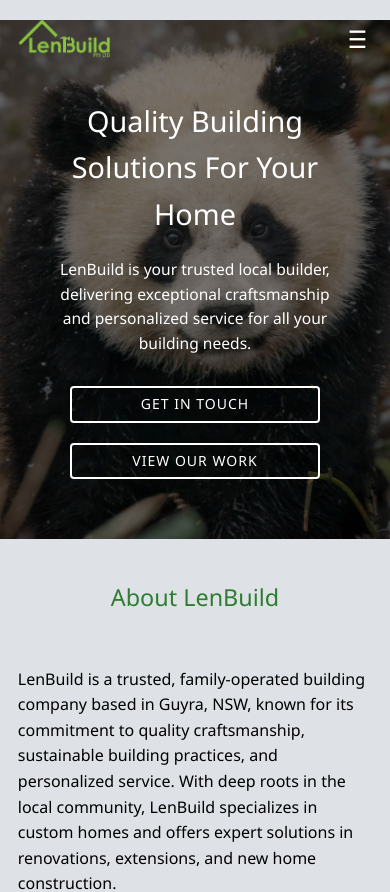
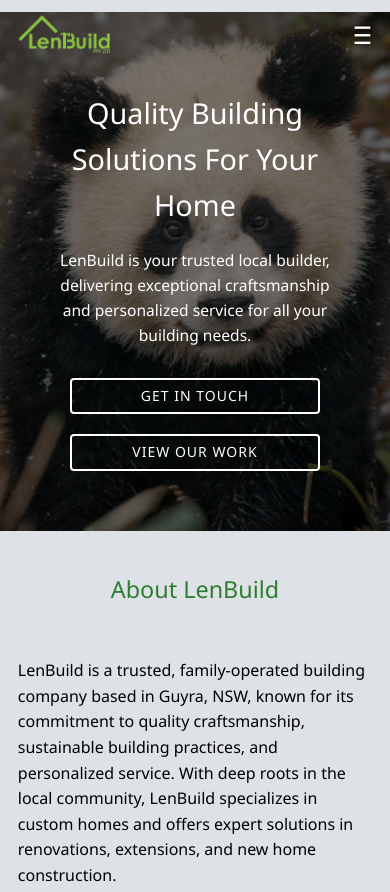
Before and after one commit to Lyfe4/LenBuild, a React (Create React App) app in the folder lenbuild/: page / in a window 390 px wide. Shown: the top 892 px of the page. Built offline with nearby package versions, Linux system fonts and the light colour scheme.

Commit message:
fixed white gap in mobile layout

```diff
--- a/lenbuild/src/components/Header/Header.css
+++ b/lenbuild/src/components/Header/Header.css
@@ -189,10 +189,14 @@ nav ul li a.active {
 }
 
 @media (max-width: 768px) {
+  .header-container {
+    padding: 0;
+  }
+
   .mobile-menu-btn {
     display: block;
     font-size: 28px;
-    padding: var(--spacing-xs);
+    padding: 0;
   }
 
   .logo-image {
```
